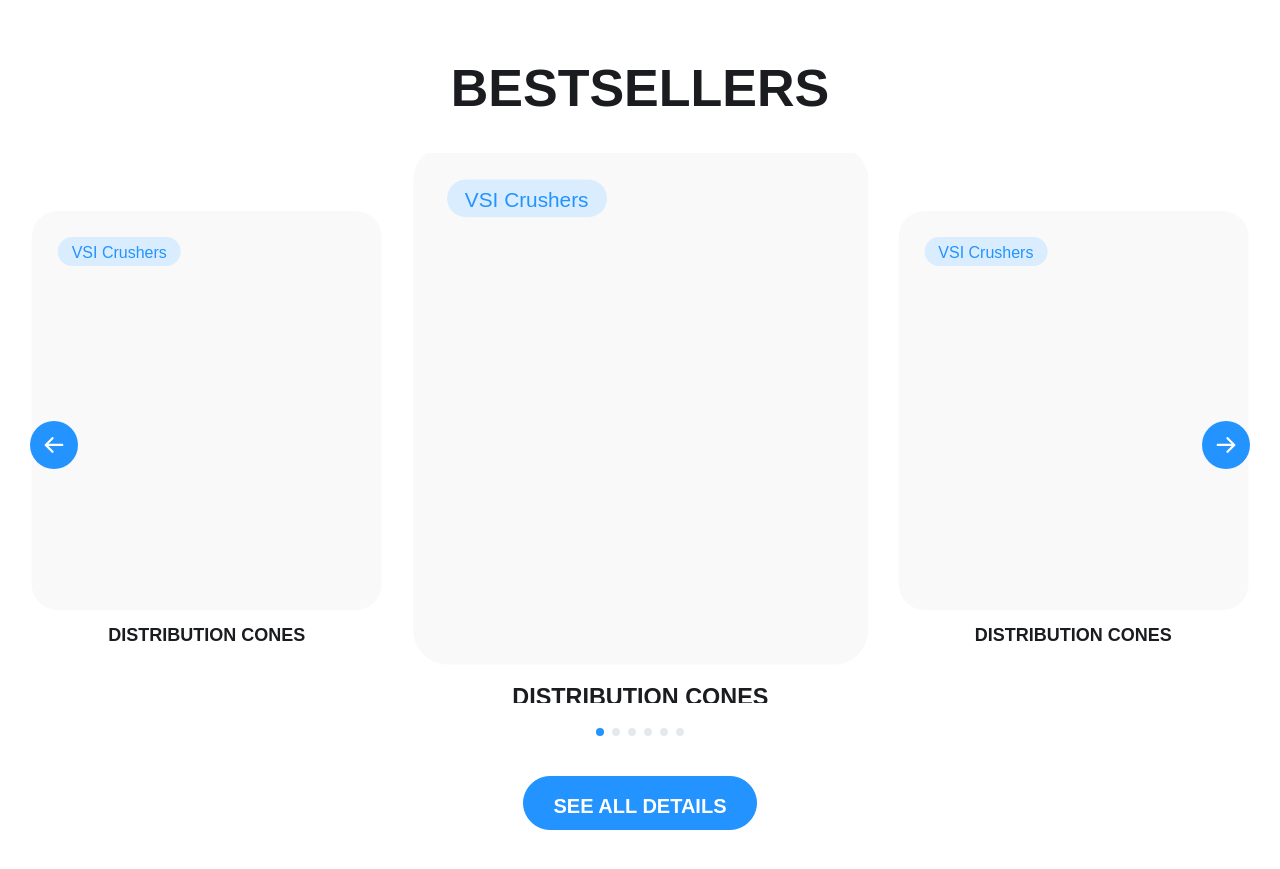
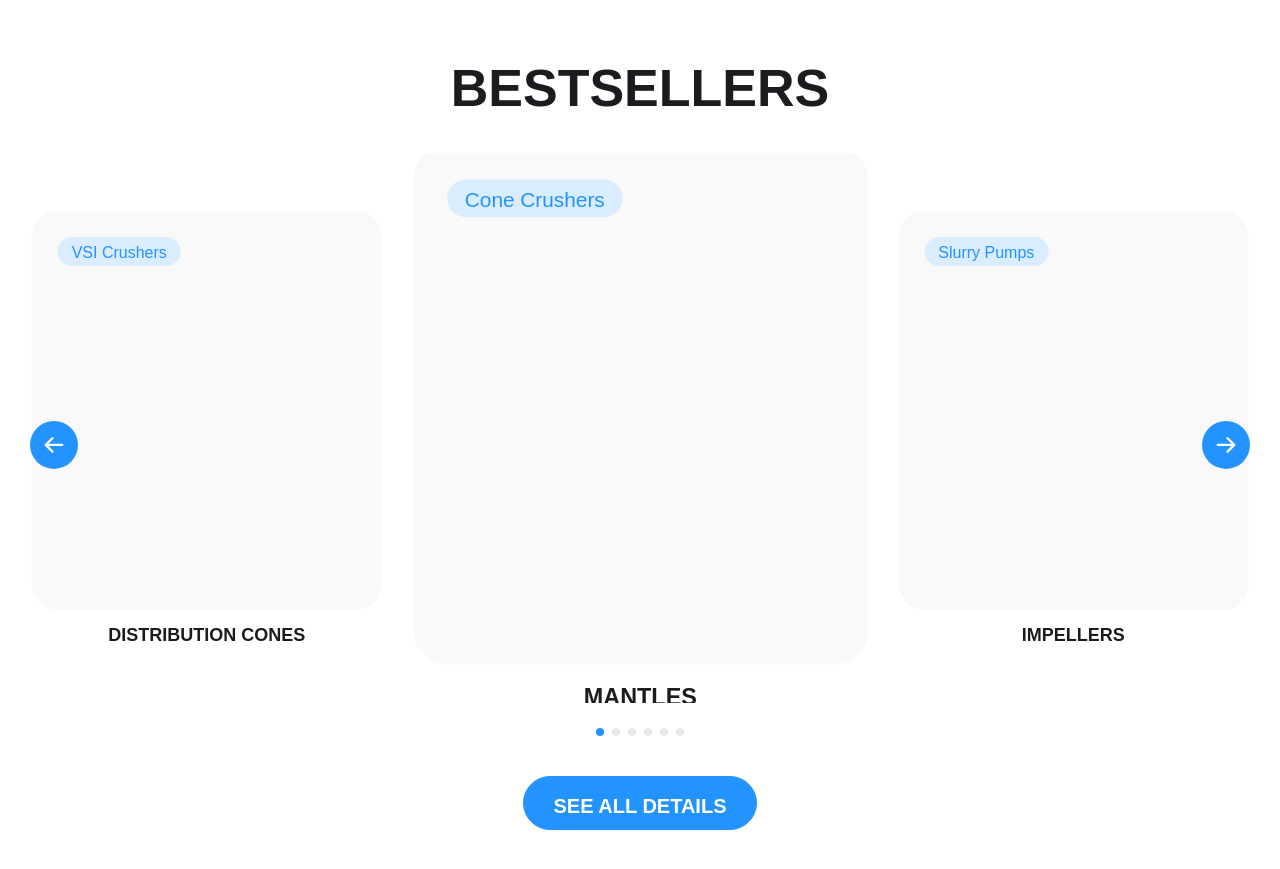
Before and after one commit to kalash0911/Armet, a website built with Vite: page src/index.html in a window 1280 px wide. Shown: the part 1720-2589 px from the top of the page. Built offline with nearby package versions, Linux system fonts and the light colour scheme; files whose address does not match are found by name.

Commit message:
some fix slider

```diff
--- a/src/index.html
+++ b/src/index.html
@@ -61,10 +61,19 @@
             <div class="swiper-slide">
               <div class="card">
                 <div class="item">
-                  <span class="stiker">VSI Crushers</span>
+                  <span class="stiker">Cone Crushers</span>
+                  <div class="test-item" data-modelUrl="files/Detal4.obj"></div>
+                </div>
+                <p class="name">Mantles</p>
+              </div>
+            </div>
+            <div class="swiper-slide">
+              <div class="card">
+                <div class="item">
+                  <span class="stiker">Slurry Pumps</span>
                   <div class="test-item" data-modelUrl="files/Detal.obj"></div>
                 </div>
-                <p class="name">Distribution cones</p>
+                <p class="name">Impellers</p>
               </div>
             </div>
             <div class="swiper-slide">
@@ -79,19 +88,19 @@
             <div class="swiper-slide">
               <div class="card">
                 <div class="item">
-                  <span class="stiker">VSI Crushers</span>
+                  <span class="stiker">Cone Crushers</span>
                   <div class="test-item" data-modelUrl="files/Detal4.obj"></div>
                 </div>
-                <p class="name">Distribution cones</p>
+                <p class="name">Mantles</p>
               </div>
             </div>
             <div class="swiper-slide">
               <div class="card">
                 <div class="item">
-                  <span class="stiker">VSI Crushers</span>
+                  <span class="stiker">Slurry Pumps</span>
                   <div class="test-item" data-modelUrl="files/Detal.obj"></div>
                 </div>
-                <p class="name">Distribution cones</p>
+                <p class="name">Impellers</p>
               </div>
             </div>
             <div class="swiper-slide">
@@ -103,28 +112,23 @@
                 <p class="name">Distribution cones</p>
               </div>
             </div>
-            <div class="swiper-slide">
-              <div class="card">
-                <div class="item">
-                  <span class="stiker">VSI Crushers</span>
-                  <div class="test-item" data-modelUrl="files/Detal4.obj"></div>
-                </div>
-                <p class="name">Distribution cones</p>
-              </div>
-            </div>
           </div>
         </div>
         <div class="prev">
+          <div class="arrow left">
             <svg xmlns="http://www.w3.org/2000/svg" width="24" height="24" viewBox="0 0 24 24" fill="none">
               <path
                 d="M11.2957 4.45313C11.4006 4.55765 11.4838 4.68184 11.5406 4.81858C11.5974 4.95533 11.6266 5.10194 11.6266 5.25C11.6266 5.39807 11.5974 5.54468 11.5406 5.68142C11.4838 5.81817 11.4006 5.94236 11.2957 6.04688L6.46854 10.8741L20.2498 10.8741C20.5482 10.8741 20.8343 10.9926 21.0453 11.2036C21.2563 11.4145 21.3748 11.7007 21.3748 11.9991C21.3748 12.2974 21.2563 12.5836 21.0453 12.7946C20.8343 13.0055 20.5482 13.1241 20.2498 13.1241L6.46854 13.1241L11.2957 17.9531C11.5071 18.1645 11.6258 18.4511 11.6258 18.75C11.6258 19.0489 11.5071 19.3355 11.2957 19.5469C11.0844 19.7582 10.7977 19.877 10.4989 19.877C10.2 19.877 9.91333 19.7582 9.70198 19.5469L2.95198 12.7969C2.8471 12.6924 2.76388 12.5682 2.7071 12.4314C2.65032 12.2947 2.62109 12.1481 2.62109 12C2.62109 11.8519 2.65032 11.7053 2.7071 11.5686C2.76388 11.4318 2.8471 11.3076 2.95198 11.2031L9.70198 4.45313C9.8065 4.34825 9.93069 4.26503 10.0674 4.20825C10.2042 4.15147 10.3508 4.12224 10.4989 4.12224C10.6469 4.12224 10.7935 4.15147 10.9303 4.20825C11.067 4.26503 11.1912 4.34825 11.2957 4.45313Z" />
             </svg>
           </div>
+        </div>
         <div class="next">
+          <div class="arrow right">
             <svg xmlns="http://www.w3.org/2000/svg" width="24" height="24" viewBox="0 0 24 24" fill="none">
               <path
                 d="M12.7043 4.45313C12.5994 4.55765 12.5162 4.68184 12.4594 4.81858C12.4026 4.95533 12.3734 5.10194 12.3734 5.25C12.3734 5.39807 12.4026 5.54468 12.4594 5.68142C12.5162 5.81817 12.5994 5.94236 12.7043 6.04688L17.5315 10.8741L3.75021 10.8741C3.45184 10.8741 3.16569 10.9926 2.95471 11.2036C2.74373 11.4145 2.62521 11.7007 2.62521 11.9991C2.62521 12.2974 2.74373 12.5836 2.95471 12.7946C3.16569 13.0055 3.45184 13.1241 3.75021 13.1241L17.5315 13.1241L12.7043 17.9531C12.4929 18.1645 12.3742 18.4511 12.3742 18.75C12.3742 19.0489 12.4929 19.3355 12.7043 19.5469C12.9156 19.7582 13.2023 19.877 13.5011 19.877C13.8 19.877 14.0867 19.7582 14.298 19.5469L21.048 12.7969C21.1529 12.6924 21.2361 12.5682 21.2929 12.4314C21.3497 12.2947 21.3789 12.1481 21.3789 12C21.3789 11.8519 21.3497 11.7053 21.2929 11.5686C21.2361 11.4318 21.1529 11.3076 21.048 11.2031L14.298 4.45313C14.1935 4.34825 14.0693 4.26503 13.9326 4.20825C13.7958 4.15147 13.6492 4.12224 13.5011 4.12224C13.3531 4.12224 13.2065 4.15147 13.0697 4.20825C12.933 4.26503 12.8088 4.34825 12.7043 4.45313Z" />
             </svg>
+          </div>
         </div>
         <div class="pagination"></div>
         <a class="blue-btn" href="#">see all details</a>
--- a/src/styles/layout/_common.scss
+++ b/src/styles/layout/_common.scss
@@ -473,6 +473,10 @@
         }
     }
 
+    .test-item {
+        cursor: grab;
+    }
+
     .name {
         color: $black1F;
         font-family: $Calibre;
@@ -488,7 +492,7 @@
         min-height: 550px;
 
         @include media('<phone') {
-            min-height: 400px;
+            min-height: 450px;
         }
     }
 
@@ -504,6 +508,33 @@
 
     .prev,
     .next {
+        position: absolute;
+        top: 50%;
+        transform: translateY(-50%);
+        height: 80%;
+        width: 30%;
+        z-index: 1;
+        cursor: pointer;
+
+        @include media('<desktop') {
+            height: 55%;
+            width: 30%;
+        }
+
+        @include media('<phone') {
+            width: 15%;
+        }
+    }
+
+    .prev {
+        left: 0;
+    }
+
+    .next {
+        right: 0;
+    }
+
+    .arrow {
         position: absolute;
         top: 50%;
         transform: translateY(-50%);
@@ -538,9 +569,8 @@
                 fill: $white;
             }
         }
-    }
 
-    .prev {
+        &.left {
             left: -40px;
 
             @include media('<1350px') {
@@ -548,13 +578,15 @@
             }
         }
 
-    .next {
+        &.right {
             right: -40px;
 
             @include media('<1350px') {
                 right: 10px;
             }
         }
+    }
+
 
     .pagination {
         display: none;
```
Also changed, not shown: 1 other file. Lines whose indentation alone changed are shown as unchanged.
